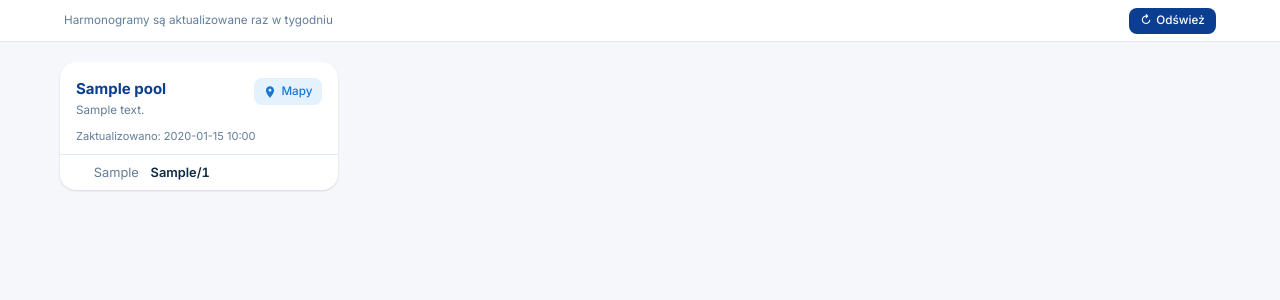
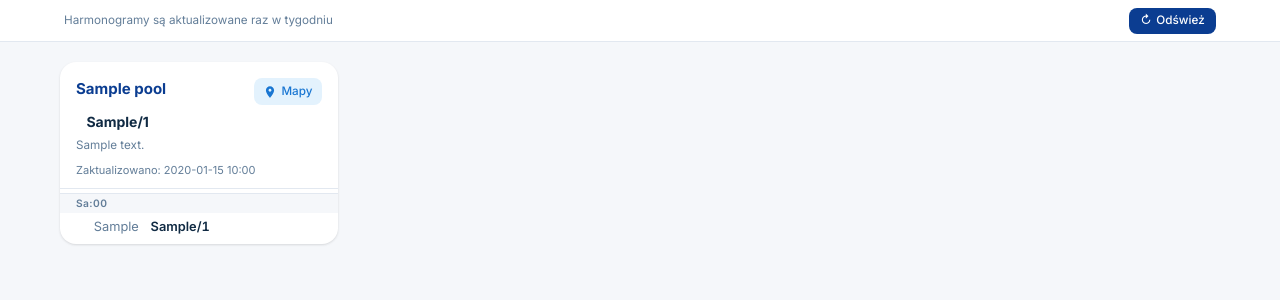
Before and after one commit to hgawryluk/OceanMan, a Flask app: template templates/index.html in a window 1280 px wide. Shown: the part 98-398 px from the top of the page. Run offline with Flask 3, Linux system fonts and the light colour scheme; the template is opened without the code that fills it: most values are stand-ins (such as "Sample title", 1, 10 or a date in 2020).

Commit message:
Phase 6: UI polish — hour dividers, today dot, current-slot badge, README - Add sticky hour-group dividers in slot lists (helps navigation for 15-min pools) - Add cyan dot indicator on today's day tab so it's distinct from the active tab - Wire up lane-badge CSS (was dead code) — shows current free/total in card header - Ease past-slot opacity 0.36 → 0.45 for better readability - Fix clock JS tick interval 30 s → 60 s - Add current_slot field to each pool dict in app.py - Add README.md with full app overview in Polish

```diff
--- a/app.py
+++ b/app.py
@@ -218,10 +218,10 @@ def index():
     potocka_slots = _prepare_slots(potocka_data["slots"], selected_day, now, is_today) if potocka_data else []
 
     pools = [
-        {"key": "delfin",    **POOL_INFO["delfin"],    "data": delfin_data,    "slots": delfin_slots},
-        {"key": "foka",      **POOL_INFO["foka"],      "data": foka_data,      "slots": foka_slots},
-        {"key": "inflancka", **POOL_INFO["inflancka"], "data": inflancka_data, "slots": inflancka_slots},
-        {"key": "potocka",   **POOL_INFO["potocka"],   "data": potocka_data,   "slots": potocka_slots},
+        {"key": "delfin",    **POOL_INFO["delfin"],    "data": delfin_data,    "slots": delfin_slots,    "current_slot": next((s for s in delfin_slots    if s["is_current"]), None)},
+        {"key": "foka",      **POOL_INFO["foka"],      "data": foka_data,      "slots": foka_slots,      "current_slot": next((s for s in foka_slots      if s["is_current"]), None)},
+        {"key": "inflancka", **POOL_INFO["inflancka"], "data": inflancka_data, "slots": inflancka_slots, "current_slot": next((s for s in inflancka_slots if s["is_current"]), None)},
+        {"key": "potocka",   **POOL_INFO["potocka"],   "data": potocka_data,   "slots": potocka_slots,   "current_slot": next((s for s in potocka_slots   if s["is_current"]), None)},
     ]
 
     return render_template(
--- a/static/style.css
+++ b/static/style.css
@@ -125,6 +125,17 @@ body {
 .day-tab--today        { color: rgba(255,255,255,.78); }
 .day-tab--active       { color: #fff; border-bottom-color: var(--c-accent); }
 
+.today-dot {
+    display: inline-block;
+    width: 4px;
+    height: 4px;
+    border-radius: 50%;
+    background: var(--c-accent);
+    vertical-align: middle;
+    margin-left: 2px;
+    margin-bottom: 2px;
+}
+
 /* ── Container ── */
 .container {
     max-width: 1200px;
@@ -164,6 +175,13 @@ body {
     align-items: flex-start;
     justify-content: space-between;
     gap: 0.5rem;
+}
+
+.pool-card__name-row {
+    display: flex;
+    align-items: center;
+    gap: 0.4rem;
+    flex-wrap: wrap;
 }
 
 .pool-card__name {
@@ -214,6 +232,19 @@ body {
 
 .slots-list { padding: 0.2rem 0; }
 
+.hour-divider {
+    padding: 0.15rem 1rem 0.1rem;
+    font-size: 0.64rem;
+    font-weight: 600;
+    letter-spacing: .04em;
+    color: var(--c-text-sec);
+    background: var(--c-bg);
+    border-top: 1px solid var(--c-border);
+    position: sticky;
+    top: 0;
+    z-index: 1;
+}
+
 .slot-row {
     display: flex;
     align-items: center;
@@ -229,7 +260,7 @@ body {
     padding-left: calc(1rem - 3px);
 }
 .slot-row--current .slot-time { font-weight: 600; color: var(--c-text); }
-.slot-row--past { opacity: 0.36; }
+.slot-row--past { opacity: 0.45; }
 
 .slot-dot {
     width: 9px;
--- a/templates/index.html
+++ b/templates/index.html
@@ -29,7 +29,7 @@
         {% for day_key, day_label in days %}
         <a href="/?day={{ day_key }}"
            class="day-tab{% if day_key == selected_day %} day-tab--active{% endif %}{% if day_key == today %} day-tab--today{% endif %}">
-            {{ day_label }}
+            {{ day_label }}{% if day_key == today %}<span class="today-dot"></span>{% endif %}
         </a>
         {% endfor %}
     </div>
@@ -55,7 +55,12 @@
 
                 <div class="pool-card__header">
                     <div>
-                        <h2 class="pool-card__name">{{ pool.name }}</h2>
+                        <div class="pool-card__name-row">
+                            <h2 class="pool-card__name">{{ pool.name }}</h2>
+                            {% if pool.current_slot %}
+                            <span class="lane-badge {{ pool.current_slot.css_class }}">{{ pool.current_slot.free_lanes }}/{{ pool.current_slot.total_lanes }}</span>
+                            {% endif %}
+                        </div>
                         <div class="pool-card__address">{{ pool.address }}</div>
                     </div>
                     <a href="{{ pool.maps_url }}" target="_blank" rel="noopener" class="maps-btn">
@@ -75,7 +80,13 @@
                 <div class="slots-container">
                     {% if pool.slots %}
                     <div class="slots-list">
+                        {% set ns = namespace(prev_hour='') %}
                         {% for slot in pool.slots %}
+                        {% set cur_hour = slot.slot_start[:2] %}
+                        {% if cur_hour != ns.prev_hour %}
+                        <div class="hour-divider">{{ cur_hour }}:00</div>
+                        {% set ns.prev_hour = cur_hour %}
+                        {% endif %}
                         <div class="slot-row{% if slot.is_current %} slot-row--current{% elif slot.is_past %} slot-row--past{% endif %}"
                              {% if slot.is_current %}id="current-slot-{{ pool.key }}"{% endif %}>
                             <span class="slot-dot slot-dot--{{ slot.css_class }}"></span>
@@ -127,7 +138,7 @@
         const el = document.getElementById('clock');
         if (el) el.textContent = h + ':' + m;
     }
-    setInterval(tick, 30000);
+    setInterval(tick, 60000);
 </script>
 
 </body>
```
Also changed, not shown: README.md (added).
